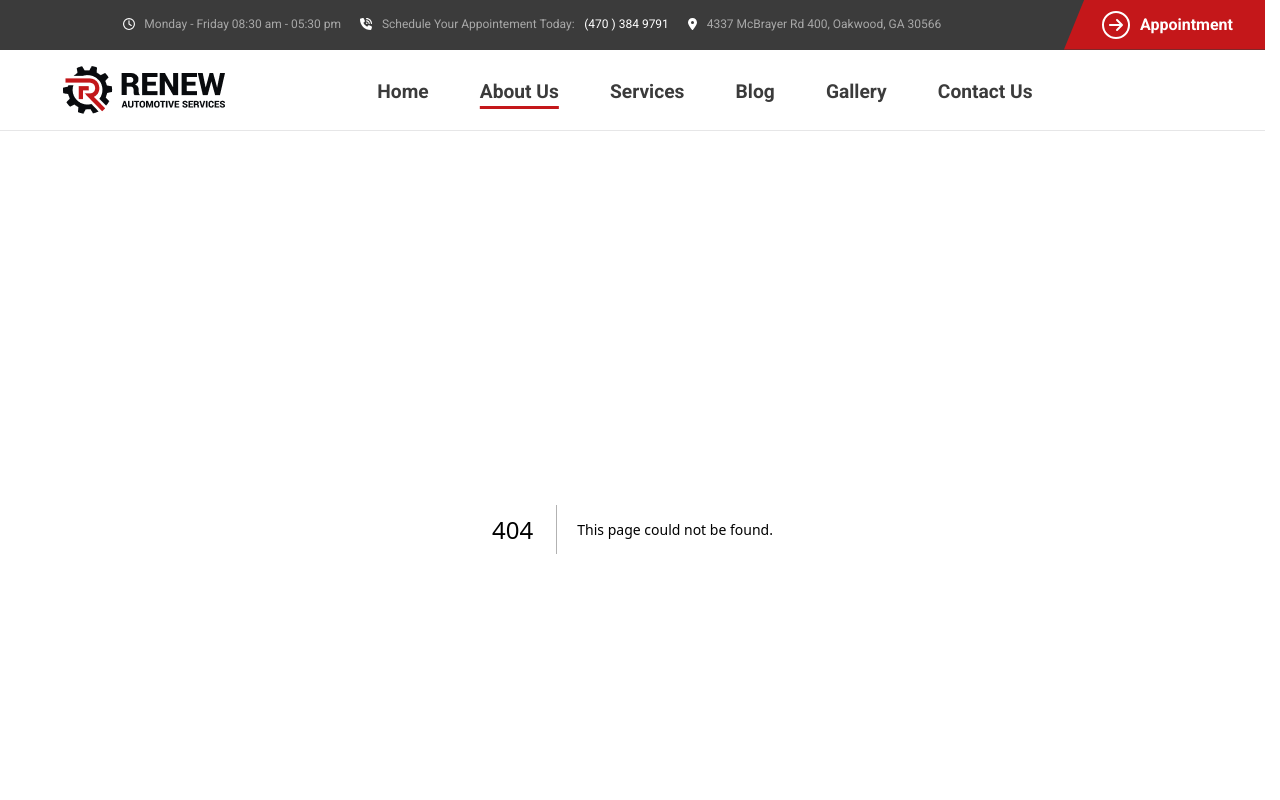
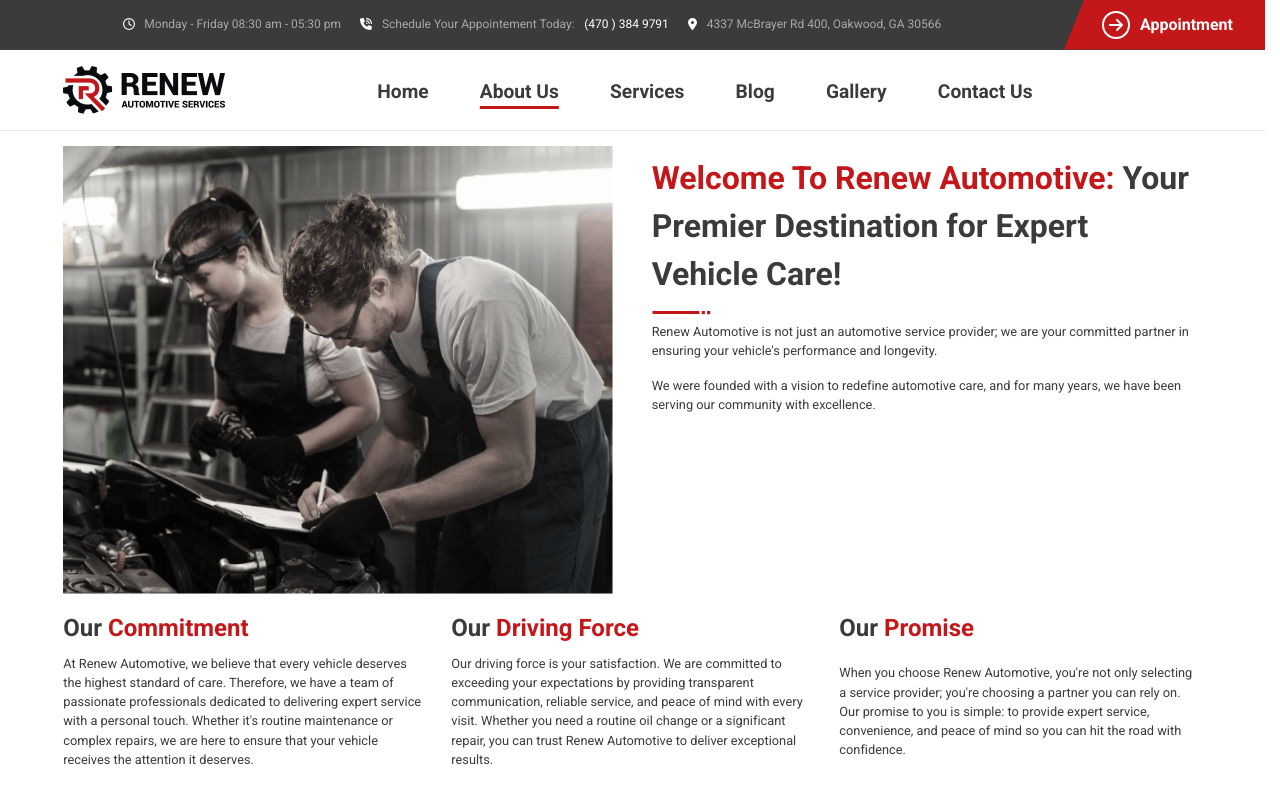
Before and after one commit to mukullmennr/renew-automotive, a Next.js app: page /about-us in a window 1280 px wide. Before the commit this address had no page. Shown: the top 800 px of the page. Built offline with nearby package versions, Linux system fonts and the light colour scheme; grey boxes are pictures that could not be loaded.

Commit message:
changes in home page

```diff
--- /dev/null
+++ b/src/app/about-us/page.tsx
@@ -0,0 +1,13 @@
+import React from "react";
+import Welcome from "../components/about-us/Welcome/Welcome";
+import Advantages from "../components/about-us/Advantages/Advantages";
+const page = () => {
+    return (
+        <div>
+            <Welcome />
+            <Advantages />
+        </div>
+    );
+};
+
+export default page;
--- a/src/app/components/Reviews/reviews.module.scss
+++ b/src/app/components/Reviews/reviews.module.scss
@@ -193,6 +193,7 @@
                             border: none;
                             background: transparent;
                             width: 2em;
+                            cursor: pointer;
                         }
                     }
                 }
--- /dev/null
+++ b/src/app/components/about-us/Advantages/Advantages.tsx
@@ -0,0 +1,14 @@
+import React from "react";
+import style from "./advantages.module.scss";
+const Advantages = () => {
+    return (
+        <div>
+            <div></div>
+            <div></div>
+            <div></div>
+            <div></div>
+        </div>
+    );
+};
+
+export default Advantages;
--- /dev/null
+++ b/src/app/components/about-us/Welcome/Welcome.tsx
@@ -0,0 +1,82 @@
+import React from "react";
+import style from "./welcome.module.scss";
+import Container from "@/components/Container/Container";
+import Line from "@/components/SVG/Line";
+const Welcome = () => {
+    return (
+        <div>
+            <Container>
+                <div className={style.welcome}>
+                    <div className={style.img}>
+                        <img src="/about_us.png" alt="" />
+                    </div>
+                    <div className={style.content}>
+                        <h2>
+                            <span>Welcome To Renew Automotive:</span> Your
+                            Premier Destination for Expert Vehicle Care!
+                        </h2>
+                        <Line />
+                        <div className={style.para}>
+                            <p>
+                                Renew Automotive is not just an automotive
+                                service provider; we are your committed partner
+                                in ensuring your vehicle's performance and
+                                longevity.
+                            </p>
+                            <p>
+                                We were founded with a vision to redefine
+                                automotive care, and for many years, we have
+                                been serving our community with excellence.
+                            </p>
+                        </div>
+                    </div>
+                </div>
+                <div className={style.our}>
+                    <div className={style.item}>
+                        <h4>
+                            Our <span>Commitment</span>
+                        </h4>
+                        <p>
+                            At Renew Automotive, we believe that every vehicle
+                            deserves the highest standard of care. Therefore, we
+                            have a team of passionate professionals dedicated to
+                            delivering expert service with a personal touch.
+                            Whether it's routine maintenance or complex repairs,
+                            we are here to ensure that your vehicle receives the
+                            attention it deserves.
+                        </p>
+                    </div>
+                    <div className={style.item}>
+                        <h4>
+                            Our <span>Driving Force</span>
+                        </h4>
+                        <p>
+                            Our driving force is your satisfaction. We are
+                            committed to exceeding your expectations by
+                            providing transparent communication, reliable
+                            service, and peace of mind with every visit. Whether
+                            you need a routine oil change or a significant
+                            repair, you can trust Renew Automotive to deliver
+                            exceptional results.
+                        </p>
+                    </div>
+                    <div className={style.item}>
+                        <h4>
+                            Our <span>Promise</span>
+                        </h4>
+                        <p>
+                            When you choose Renew Automotive, you're not only
+                            selecting a service provider; you're choosing a
+                            partner you can rely on. Our promise to you is
+                            simple: to provide expert service, convenience, and
+                            peace of mind so you can hit the road with
+                            confidence.
+                        </p>
+                    </div>
+                </div>
+            </Container>
+        </div>
+    );
+};
+
+export default Welcome;
--- /dev/null
+++ b/src/app/components/about-us/Welcome/welcome.module.scss
@@ -0,0 +1,63 @@
+@use "../../../../styles/abstract/media-queries" as ab;
+.welcome {
+    padding-block: 1em;
+    @include ab.screen-48 {
+        display: grid;
+        grid-template-columns: repeat(2, 1fr);
+        column-gap: clamp(1em, 3vw, 3em);
+    }
+    span {
+        color: var(--red);
+    }
+    .img {
+        img {
+            width: 100%;
+        }
+
+        @include ab.screen-48 {
+            // outline: 2px solid red;
+            img {
+                height: 100%;
+            }
+        }
+    }
+    .content {
+        padding-block: 1em;
+        @include ab.screen-48 {
+            padding-block: 0.5em;
+        }
+        h2 {
+            font-size: clamp(2rem, 2.25vw, 2.25rem);
+        }
+        .para {
+            display: grid;
+            gap: 1em;
+            p {
+                font-size: clamp(0.75rem, 1vw, 1rem);
+            }
+        }
+    }
+}
+.our {
+    display: grid;
+    gap: 1em;
+    h4 {
+        font-size: 1.5rem;
+    }
+    p {
+        font-size: clamp(0.75rem, 1vw, 1rem);
+    }
+    padding-bottom: 2em;
+    span {
+        color: var(--red);
+    }
+    @include ab.screen-48 {
+        display: grid;
+        grid-template-columns: repeat(3, 1fr);
+        column-gap: clamp(1em, 2vw, 2em);
+    }
+    .item {
+        display: grid;
+        gap: 0.5em;
+    }
+}
```
Also changed, not shown: src/app/components/Reviews/Reviews.tsx (+20 -28 lines), public/about_us.png (added), src/app/about-us/page.module.scss (added), src/app/components/about-us/Advantages/advantages.module.scss (added).
